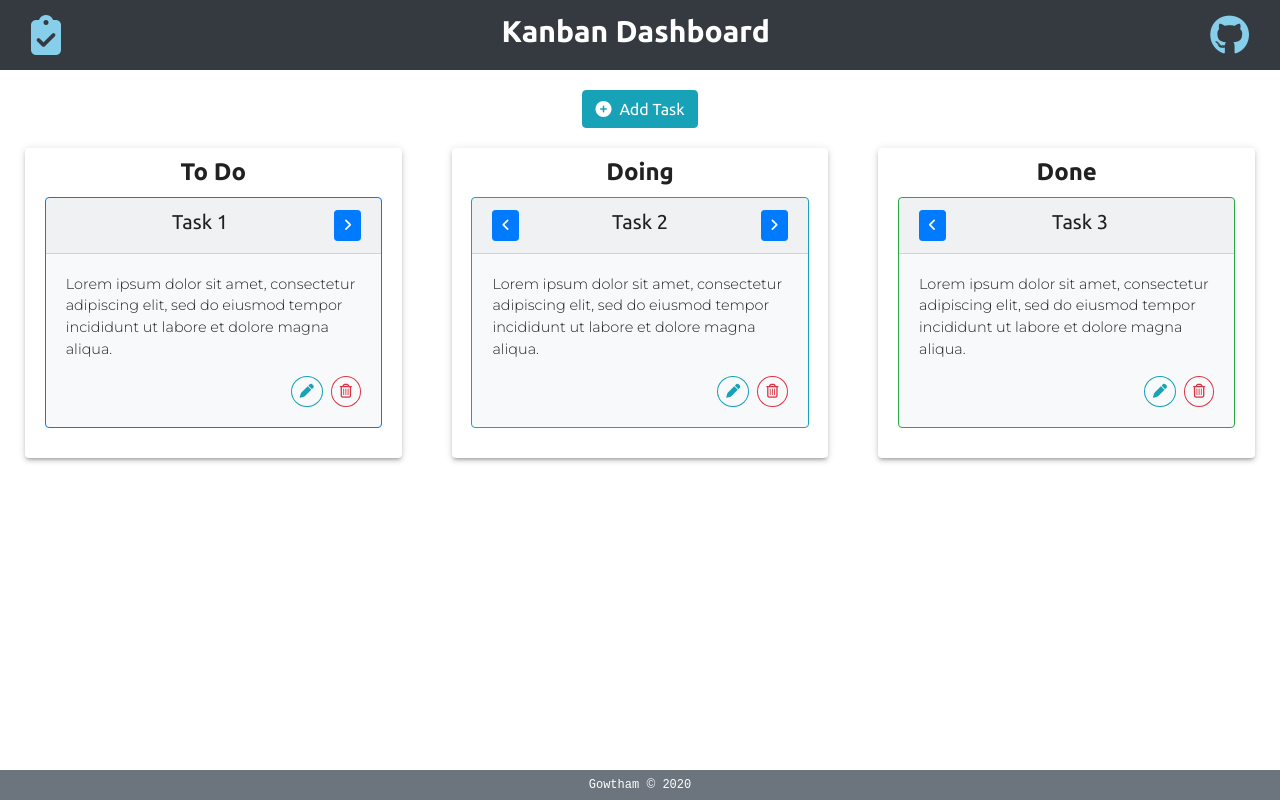
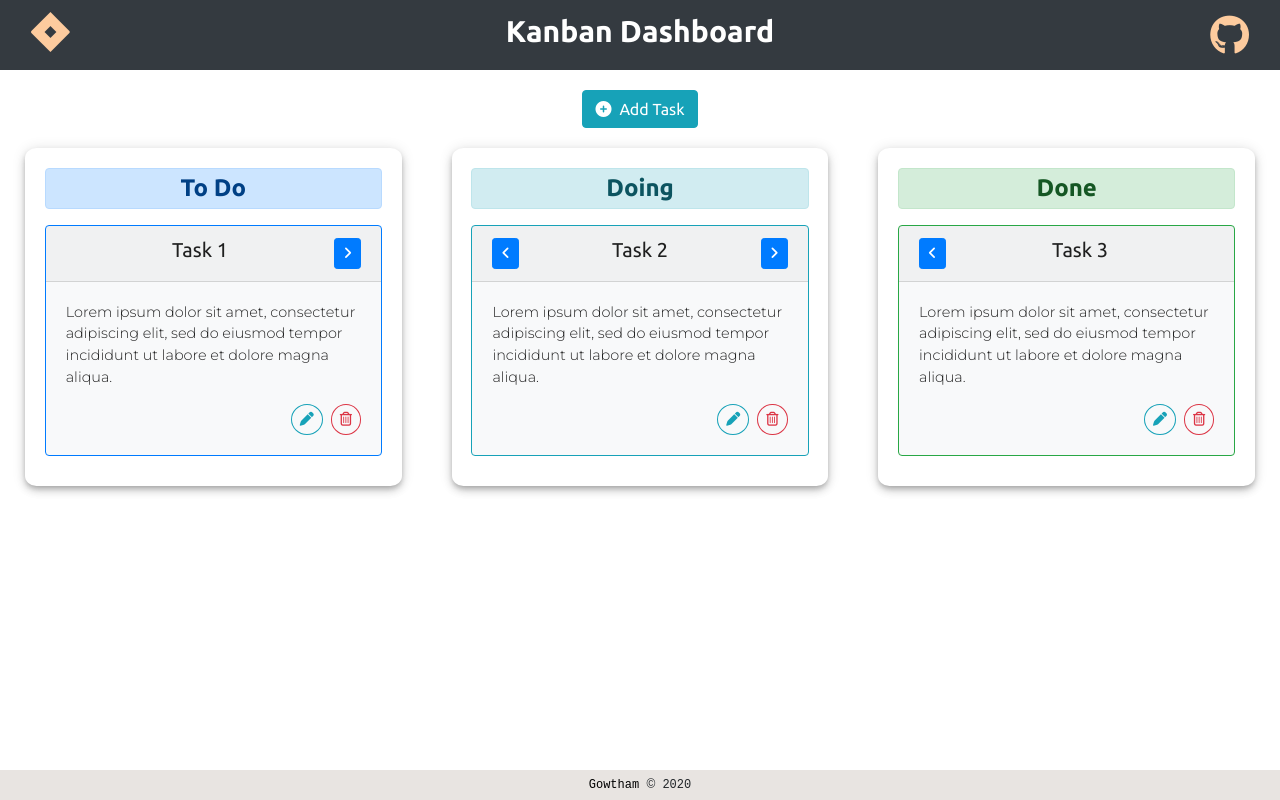
Before and after one commit to abhi15sep/react-kanban-dashboard, a React (Create React App) app: page / in a window 1280 px wide. Built offline with nearby package versions, Linux system fonts and the light colour scheme; a web font is replaced by a local one.

Commit message:
added local storage data saving features

```diff
--- a/src/components/MainPage.js
+++ b/src/components/MainPage.js
@@ -9,6 +9,8 @@ import {
   Modal,
   Form,
   Alert,
+  OverlayTrigger,
+  Tooltip,
 } from "react-bootstrap";
 import { Paper } from "@material-ui/core";
 import "./style.css";
@@ -48,6 +50,30 @@ class MainPage extends Component {
       editModal: {},
       showEditModal: false,
     };
+  }
+
+  saveData() {
+    window.localStorage.setItem("todo", JSON.stringify(this.state.todo));
+    window.localStorage.setItem("doing", JSON.stringify(this.state.doing));
+    window.localStorage.setItem("done", JSON.stringify(this.state.done));
+  }
+
+  componentDidMount() {
+    if (window.localStorage.getItem("user_status") === null) {
+      window.localStorage.setItem("user_status", "existing");
+      window.localStorage.setItem("todo", JSON.stringify(this.state.todo));
+      window.localStorage.setItem("doing", JSON.stringify(this.state.doing));
+      window.localStorage.setItem("done", JSON.stringify(this.state.done));
+    } else {
+      this.setState({
+        todo: JSON.parse(window.localStorage.getItem("todo")),
+        doing: JSON.parse(window.localStorage.getItem("doing")),
+        done: JSON.parse(window.localStorage.getItem("done")),
+      });
+    }
+    setInterval(() => {
+      this.saveData();
+    }, 1000);
   }
 
   // This function is used to add a new task
@@ -151,22 +177,33 @@ class MainPage extends Component {
       <div className="App">
         {/* ----------------------------------------------Navbar-------------------------------------------- */}
         <Navbar bg="dark" variant="dark">
-          <i
-            class="fas fa-clipboard-check fa-2x task-icon"
-            style={{ marginLeft: "15px" }}
-          ></i>
+          <OverlayTrigger
+            placement="right"
+            overlay={<Tooltip>Know about Kanban</Tooltip>}
+          >
+            <a
+              href="https://www.digite.com/kanban/what-is-kanban/"
+              target="__blank"
+              style={{ marginLeft: "15px" }}
+            >
+              <i class="fab fa-jira fa-2x task-icon"></i>
+            </a>
+          </OverlayTrigger>
           <Navbar.Brand className="ml-auto mr-auto" align="center">
             <h4 className="main-heading">Kanban Dashboard</h4>
           </Navbar.Brand>
-          <a
-            href="https://github.com/gowthamparuchuru/react-kanban-dashboard"
-            target="__blank"
+          <OverlayTrigger
+            placement="left"
+            overlay={<Tooltip>View Source Code</Tooltip>}
           >
-            <i
-              class="fab fa-github fa-2x github-icon"
+            <a
+              href="https://github.com/gowthamparuchuru/react-kanban-dashboard"
+              target="__blank"
               style={{ marginRight: "15px" }}
-            ></i>
-          </a>
+            >
+              <i class="fab fa-github fa-2x github-icon"></i>
+            </a>
+          </OverlayTrigger>
         </Navbar>
 
         {/* ----------------------------------------------Container-------------------------------------------- */}
@@ -187,11 +224,19 @@ class MainPage extends Component {
           <Row className="board">
             {/* ---------------------TO DO List------------------- */}
             <Col>
-              <Paper elevation={3} className="paper">
-                <h4 align="center">To Do</h4>
+              <Paper
+                elevation={5}
+                className="paper"
+                style={{ borderRadius: "3%" }}
+              >
+                <Alert variant="primary" style={{ padding: "5px" }}>
+                  <h4 align="center" style={{ marginBottom: "0px" }}>
+                    To Do
+                  </h4>
+                </Alert>
                 {Object.keys(this.state.todo).length === 0 ? (
                   <Alert
-                    variant="primary"
+                    variant="danger"
                     align="center"
                     style={{ marginTop: "50px" }}
                   >
@@ -249,11 +294,19 @@ class MainPage extends Component {
 
             {/* ---------------------Doing List------------------- */}
             <Col>
-              <Paper elevation={3} className="paper">
-                <h4 align="center">Doing</h4>
+              <Paper
+                elevation={5}
+                className="paper"
+                style={{ borderRadius: "3%" }}
+              >
+                <Alert variant="info" style={{ padding: "5px" }}>
+                  <h4 align="center" style={{ marginBottom: "0" }}>
+                    Doing
+                  </h4>
+                </Alert>
                 {Object.keys(this.state.doing).length === 0 ? (
                   <Alert
-                    variant="primary"
+                    variant="danger"
                     align="center"
                     style={{ marginTop: "50px" }}
                   >
@@ -316,11 +369,19 @@ class MainPage extends Component {
 
             {/* ---------------------Done List------------------- */}
             <Col>
-              <Paper elevation={3} className="paper">
-                <h4 align="center">Done</h4>
+              <Paper
+                elevation={5}
+                className="paper"
+                style={{ borderRadius: "3%" }}
+              >
+                <Alert variant="success" style={{ padding: "5px" }}>
+                  <h4 align="center" style={{ marginBottom: "0" }}>
+                    Done
+                  </h4>
+                </Alert>
                 {Object.keys(this.state.done).length === 0 ? (
                   <Alert
-                    variant="primary"
+                    variant="danger"
                     align="center"
                     style={{ marginTop: "50px" }}
                   >
@@ -407,12 +468,7 @@ class MainPage extends Component {
           </Modal.Body>
           <Modal.Footer>
             <Button
-              variant="secondary"
-              onClick={() => this.setState({ showEditModal: false })}
-            >
-              Cancel
-            </Button>
-            <Button
+              block
               variant="primary"
               onClick={() => this.saveEditTask()}
               disabled={this.state.heading === "" ? true : false}
@@ -453,12 +509,7 @@ class MainPage extends Component {
           </Modal.Body>
           <Modal.Footer>
             <Button
-              variant="secondary"
-              onClick={() => this.setState({ showModal: false })}
-            >
-              Discard
-            </Button>
-            <Button
+              block
               variant="primary"
               onClick={() => this.addTask()}
               disabled={this.state.heading === "" ? true : false}
@@ -469,7 +520,12 @@ class MainPage extends Component {
         </Modal>
 
         {/* ---------------------Footer------------------- */}
-        <Navbar bg="secondary" variant="dark" fixed="bottom" className="footer">
+        <Navbar
+          variant="flat"
+          fixed="bottom"
+          className="footer"
+          style={{ backgroundColor: "#e8e4e1" }}
+        >
           <Navbar.Brand className="ml-auto mr-auto footer">
             <a
               className="footer-link"
--- a/src/components/style.css
+++ b/src/components/style.css
@@ -17,18 +17,50 @@ h4 {
 }
 
 .task-icon {
-  color: #87ceeb;
+  color: #fdcb9e;
   font-size: 40px;
+  overflow: hidden;
+  transition-duration: 0.8s;
+  transition-property: transform;
+}
+
+.task-icon:hover {
+  color: tomato;
+  transform: rotate(360deg);
+  -webkit-transform: rotate(360deg);
+}
+
+@keyframes shake {
+  10%,
+  90% {
+    transform: translate3d(-1px, 0, 0);
+  }
+  20%,
+  80% {
+    transform: translate3d(2px, 0, 0);
+  }
+  30%,
+  50%,
+  70% {
+    transform: translate3d(-4px, 0, 0);
+  }
+  40%,
+  60% {
+    transform: translate3d(4px, 0, 0);
+  }
 }
 
 .github-icon {
-
-  color: #87ceeb;
+  color: #fdcb9e;
   font-size: 40px;
 }
 
 .github-icon:hover {
   color: tomato;
+  animation: shake 0.82s cubic-bezier(0.36, 0.07, 0.19, 0.97) both;
+  transform: translate3d(0, 0, 0);
+  backface-visibility: hidden;
+  perspective: 1000px;
 }
 /* Footer Style */
 .footer {
@@ -44,7 +76,7 @@ h4 {
 
 /* Style for each task list */
 .paper {
-  padding: 10px 5% 20px 5%;
+  padding: 20px 5% 20px 5%;
   height: 100%;
   width: 95%;
   margin-left: 2.5%;
@@ -61,12 +93,17 @@ h4 {
   font-size: 0.9rem;
 }
 
-
-.footer-link,.footer-link:link,.footer-link:visited,.footer-link:focus,.footer-link:active{
-    color: inherit;
-    text-decoration: none;
+.footer-link,
+.footer-link:link,
+.footer-link:visited,
+.footer-link:focus,
+.footer-link:active {
+  color: black;
+  text-decoration: none;
 }
 
-.footer-link:hover{
-    color: black;
+.footer-link:hover {
+  font-weight: bolder;
+  font-size: 0.8rem;
+  color: #ec823a;
 }
```
